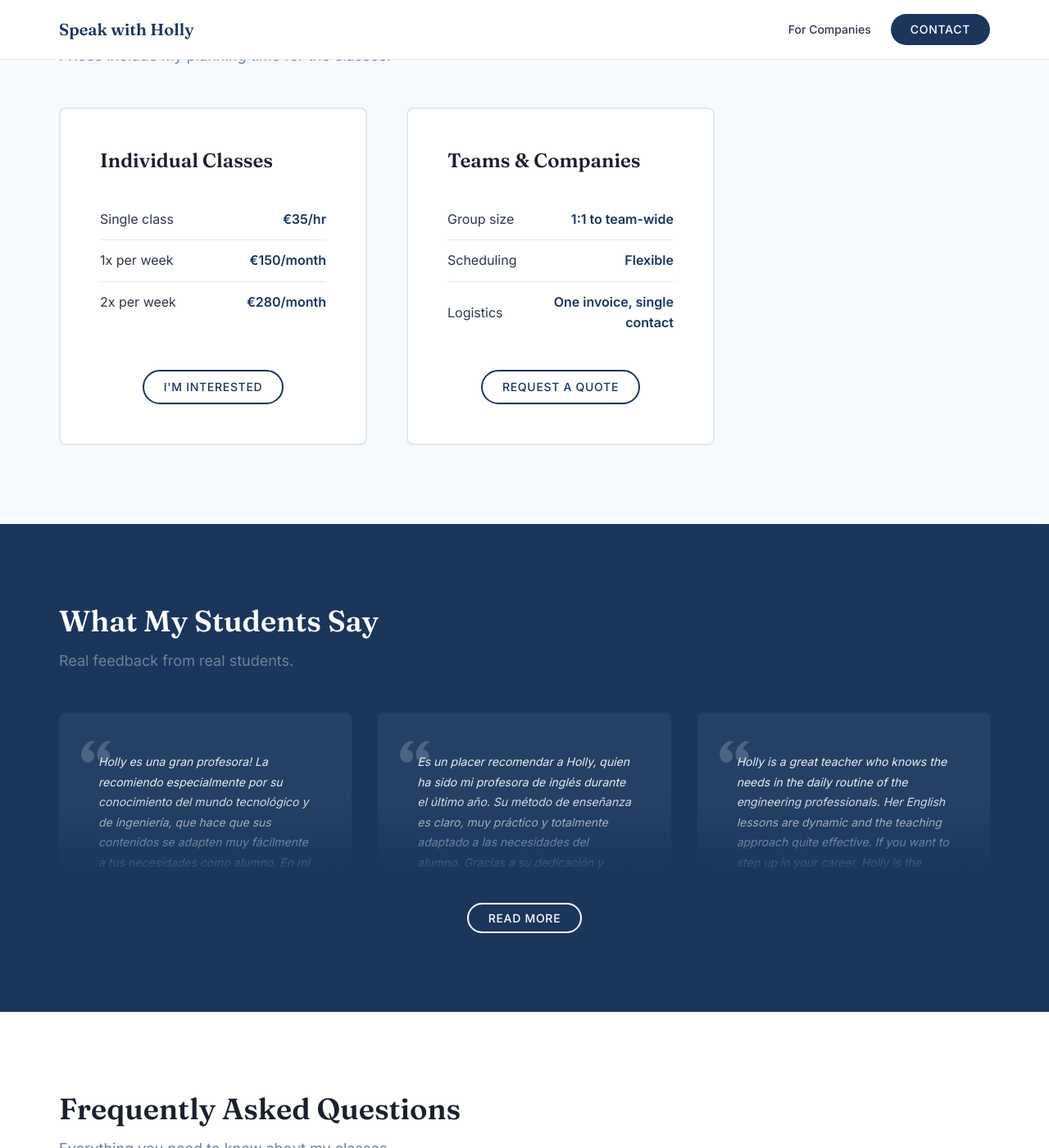
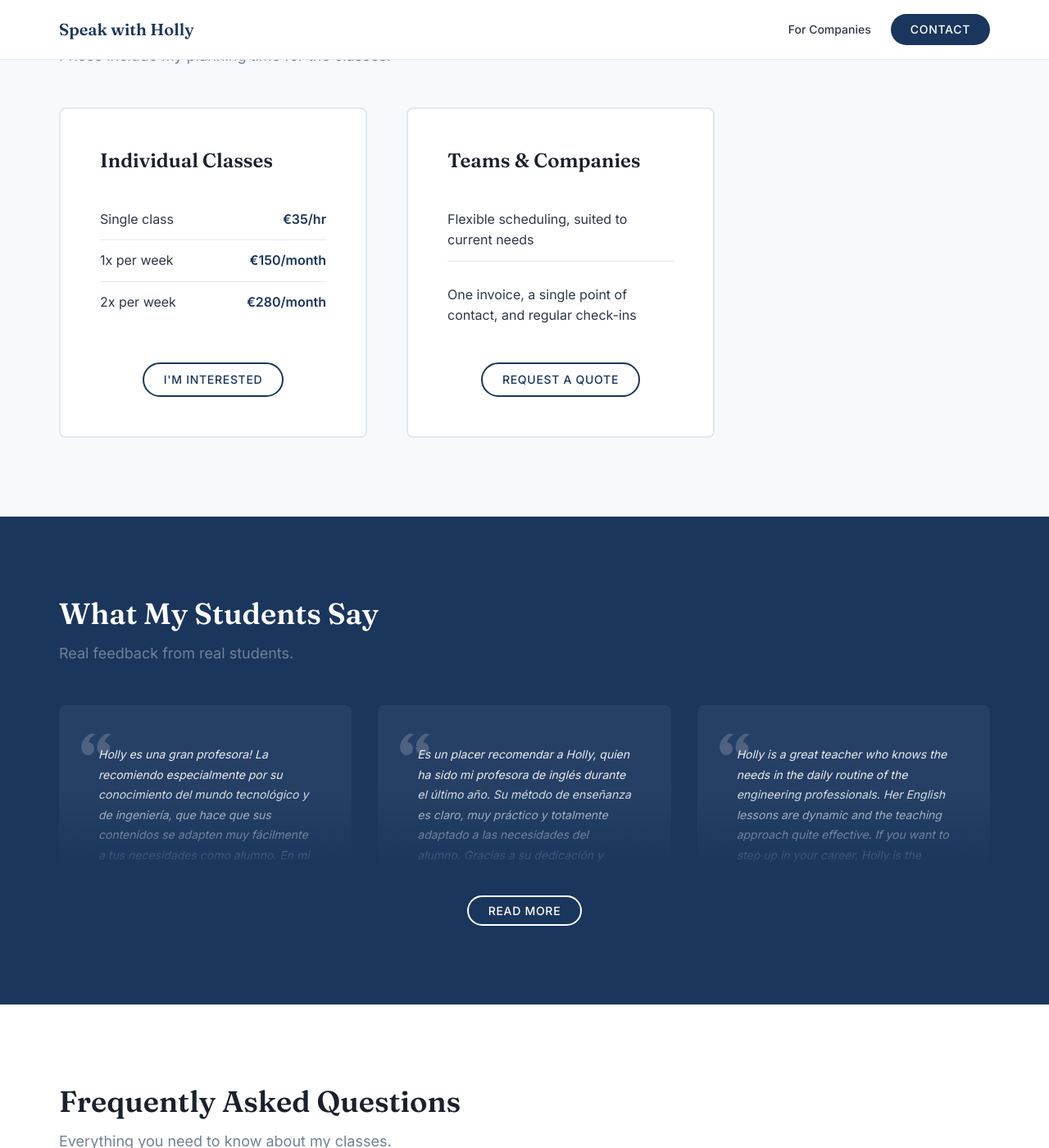
Before and after one commit to nahumgarcia/holly_web, a Jekyll site: the page built from index.html, in a window 1280 px wide and 1400 px high, scrolled down 2930 px. Shown: the whole window at 82% size. Built offline with Jekyll 4.4.1, drawn with Linux system fonts in a browser that asks for light colours.

Commit message:
Revert Teams & Companies card to single-column rows
The label/value table format copied Individual Classes too literally
— it invented artificial labels ("Group size", "Scheduling") for
text that already read fine as full sentences. Restored the original
two lines (flexible scheduling, invoicing/contact) and kept them
as simple rows separated by a divider line, without forcing them
into a two-column price-table shape.

Co-Authored-By: Claude Sonnet 5 <noreply@anthropic.com>

```diff
--- a/_data/content.yml
+++ b/_data/content.yml
@@ -171,12 +171,8 @@ pricing:
   teams:
     title: "Teams & Companies"
     rows:
-      - name: "Group size"
-        value: "1:1 to team-wide"
-      - name: "Scheduling"
-        value: "Flexible"
-      - name: "Logistics"
-        value: "One invoice, single contact"
+      - "Flexible scheduling, suited to current needs"
+      - "One invoice, a single point of contact, and regular check-ins"
     cta: "Request a quote"
 
 # Testimonials
--- a/_sass/formal/_components.scss
+++ b/_sass/formal/_components.scss
@@ -540,6 +540,18 @@
   }
 }
 
+.services-rows {
+  .services-row {
+    padding: $spacing-sm 0;
+    border-bottom: 1px solid $color-border;
+    color: $color-text;
+
+    &:last-child {
+      border-bottom: none;
+    }
+  }
+}
+
 .services-note {
   margin-top: $spacing-xl;
   font-size: $font-size-sm;
--- a/index.html
+++ b/index.html
@@ -162,14 +162,11 @@ description: English classes for engineers and tech professionals. Improve your
 
       <div class="services-card">
         <h3 class="services-title">{{ site.data.content.pricing.teams.title }}</h3>
-        <table class="services-table">
+        <div class="services-rows">
           {% for row in site.data.content.pricing.teams.rows %}
-          <tr>
-            <td>{{ row.name }}</td>
-            <td>{{ row.value }}</td>
-          </tr>
+          <p class="services-row">{{ row }}</p>
           {% endfor %}
-        </table>
+        </div>
         <div class="services-cta">
           <a href="#contact" class="btn btn--outline">{{ site.data.content.pricing.teams.cta }}</a>
         </div>
```
